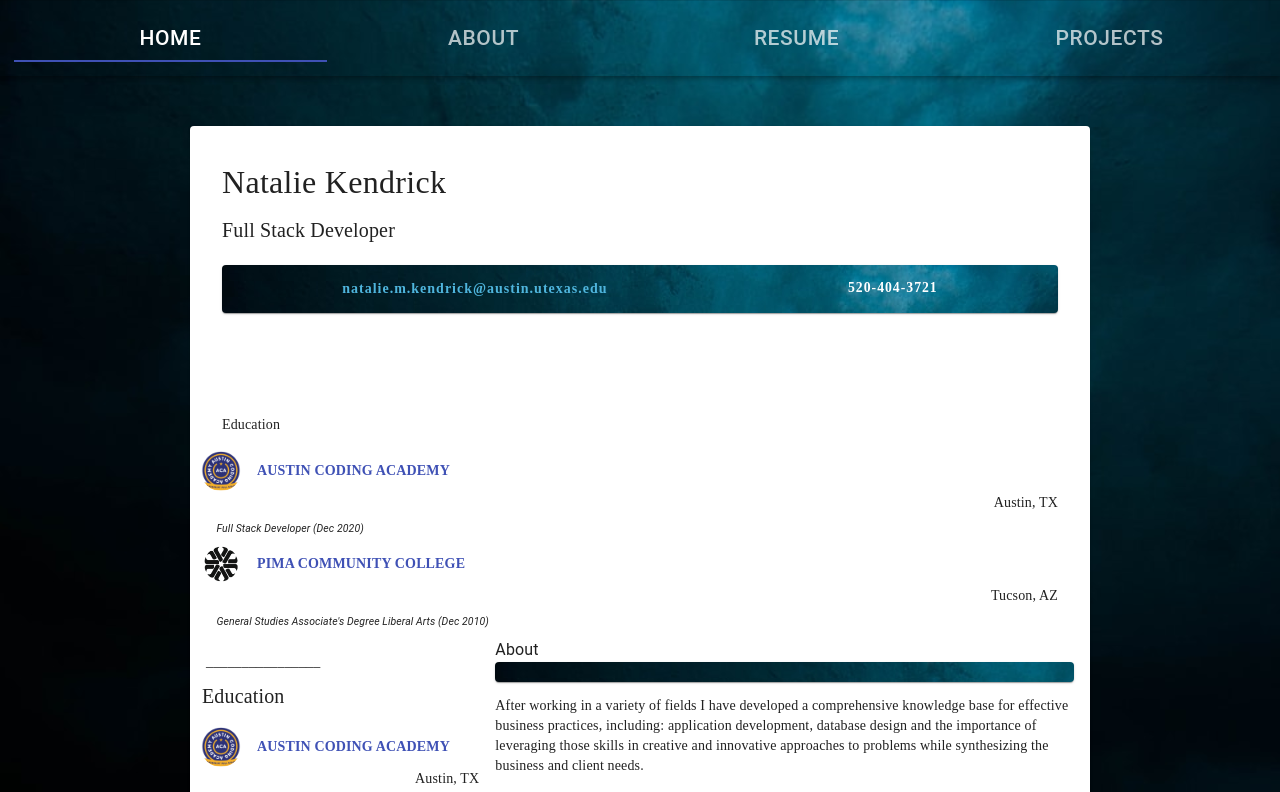
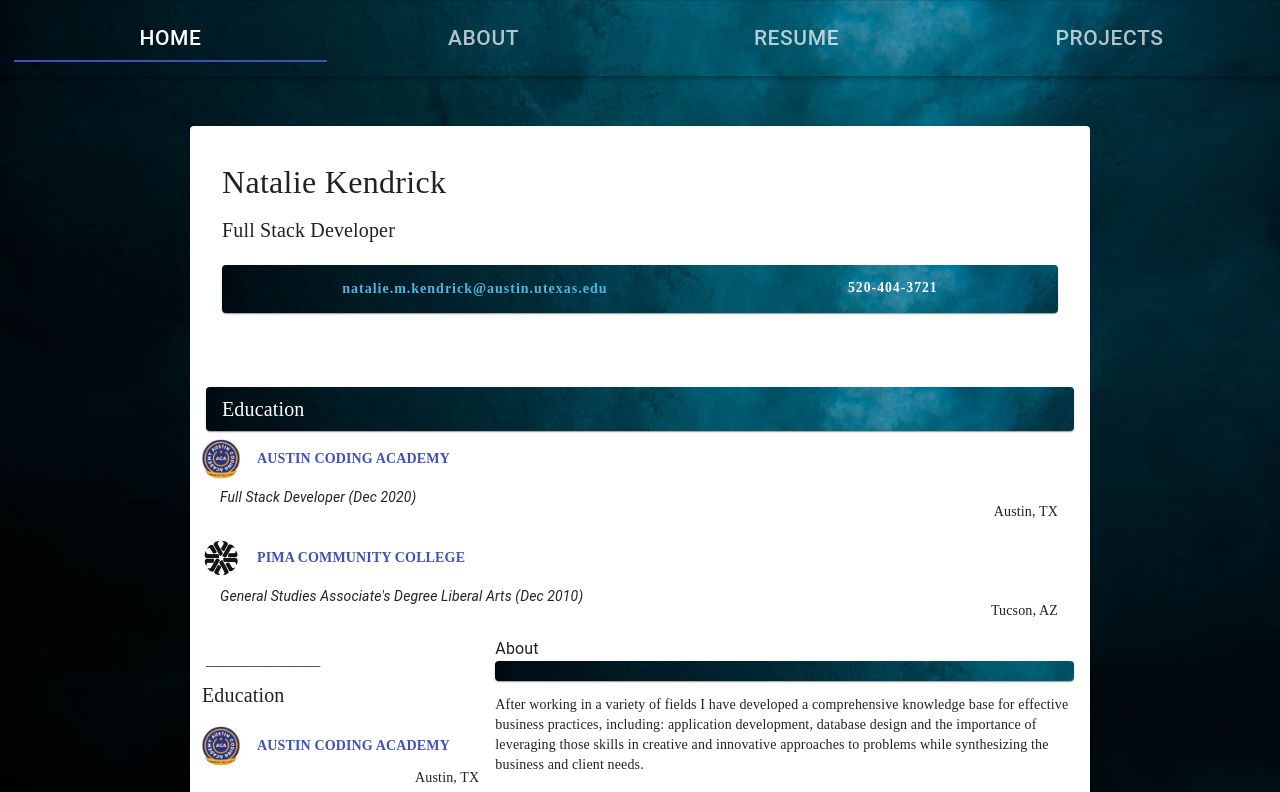
Before and after one commit to listenToRipley/nataliekendrick, a React (Create React App) app: page /resume in a window 1280 px wide. Shown: the top 792 px of the page. Built offline with nearby package versions, Linux system fonts and the light colour scheme.

Commit message:
edu okay for now

```diff
--- a/src/Components/ResumeEdu.js
+++ b/src/Components/ResumeEdu.js
@@ -14,6 +14,16 @@ import pima from './projectImgs/pima.png';
 import backdrop from './projectImgs/backdrop.jpeg';
 
 const useStyles = makeStyles((theme) => ({
+  sectionTitle: {
+    fontSize: 20,
+    marginTop: '-1em'
+  },
+  separates: {
+    display: 'block',
+    color: 'white',
+    backgroundImage: `url(${backdrop})`,
+    backgroundRepeat: 'no-repeat'
+  },
   eduIcons: {
     marginLeft: '-1.5em',
     marginRight: '-3em',
@@ -32,23 +42,23 @@ const useStyles = makeStyles((theme) => ({
     display: 'block',
     marginLeft:'1em',
     marginRight: '1em',
-    fontSize: '.75em',
+    fontSize: '1em',
     fontStyle: 'italic',
     fontWeight:' fontWeightLight',
   }
 
 }));
 
-
 const ResumeEdu = () => {
 
   const classes = useStyles();
 
   return(
-
     <div>
       <List>
+        <Paper className={classes.separates}>
           <ListItem className={classes.sectionTitle}>Education</ListItem>
+        </Paper>
           <ListItem className={classes.eduIcons}>
           <ListItemAvatar>
             <Avatar
@@ -60,8 +70,8 @@ const ResumeEdu = () => {
           <Link className={classes.eduContact}
            href='https://austincodingacademy.com/'>AUSTIN CODING ACADEMY</Link>
           </ListItem>
+          <Typography className={classes.degree}>Full Stack Developer  (Dec 2020)</Typography>
           <ListItem className={classes.eduLocation}>Austin, TX</ListItem>
-              <Typography className={classes.degree}>Full Stack Developer  (Dec 2020)</Typography>
           <ListItem
           className={classes.eduIcons}>
           <ListItemAvatar>
@@ -75,9 +85,8 @@ const ResumeEdu = () => {
           className={classes.eduContact}
           href='https://www.pima.edu/'> PIMA COMMUNITY COLLEGE </Link>
           </ListItem>
+          <Typography className={classes.degree}>General Studies Associate's Degree Liberal Arts (Dec 2010)</Typography>
           <ListItem className={classes.eduLocation}>Tucson, AZ</ListItem>
-              <Typography className={classes.degree}>General Studies Associate's Degree Liberal Arts
-(Dec 2010)</Typography>
             </List>
     </div>
   )
```
Lines whose indentation alone changed are shown as unchanged.
